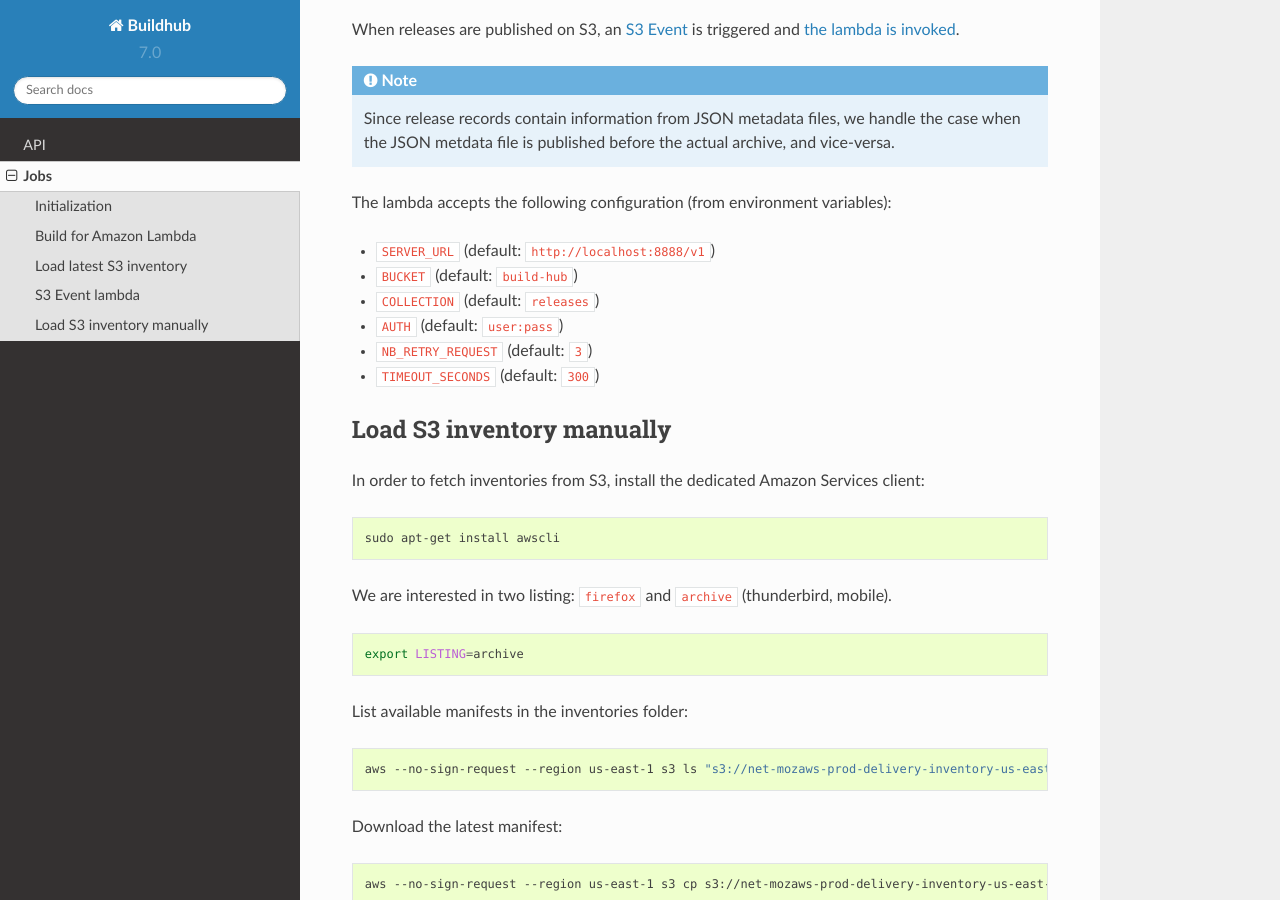
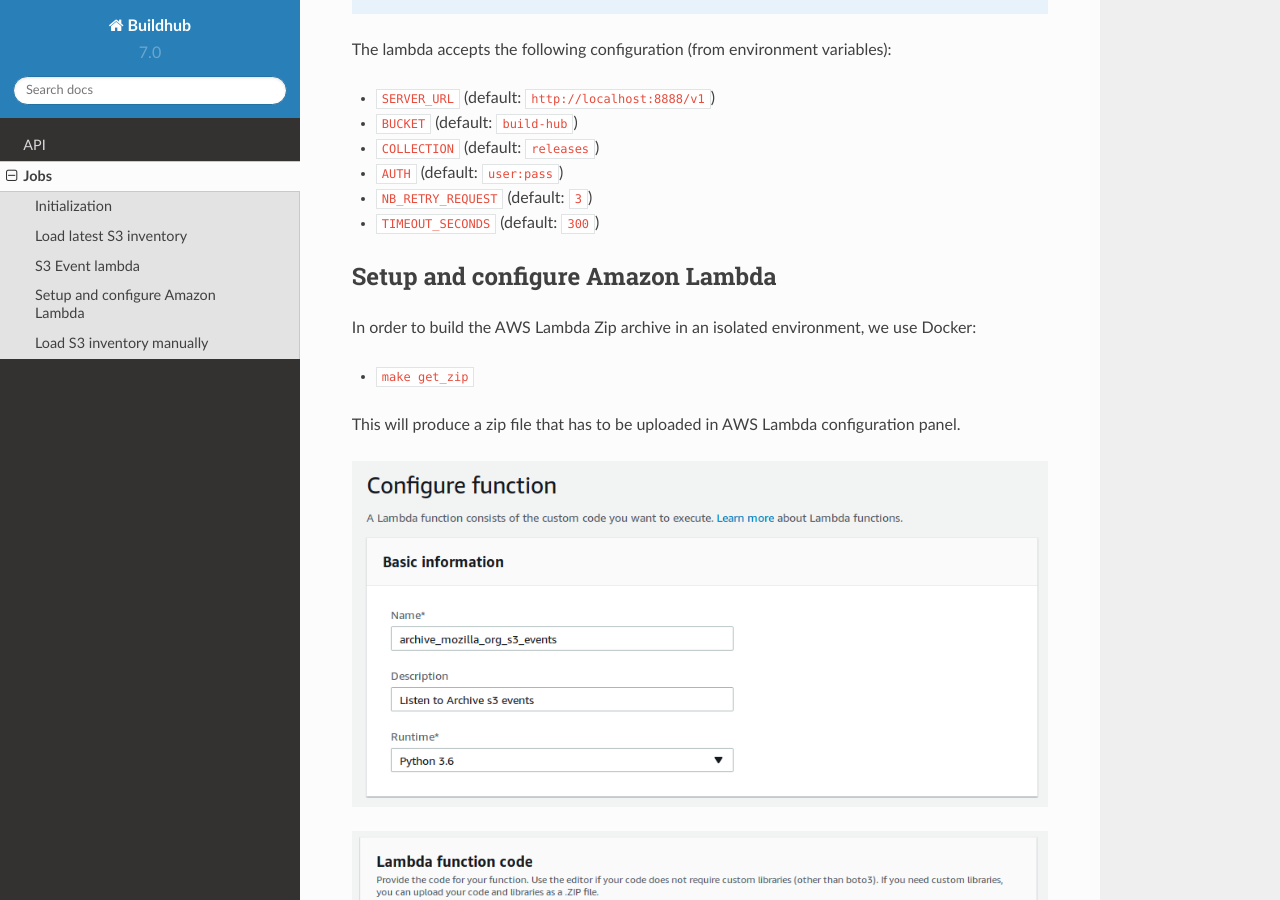
Before and after one commit to mozilla-services/buildhub, a Sphinx documentation site: the page built from docs/jobs.rst, in a window 1280 px wide and 900 px high, scrolled down 2239 px. Built offline with Sphinx 7.4.7 and the Read the Docs theme 2.0.0, drawn with Linux system fonts in a browser that asks for light colours; some of the changed text lies outside the part shown.

Commit message:
Document S3 lambda configration

```diff
--- a/docs/jobs.rst
+++ b/docs/jobs.rst
@@ -36,14 +36,6 @@ The JSON schema validation can be enabled on the server with the following setti
 .. code-block:: ini
 
     kinto.experimental_collection_schema_validation = true
-
-
-Build for Amazon Lambda
-=======================
-
-In order to build the AWS Lambda Zip archive in an isolated environment, we use Docker:
-
-* ``make get_zip``
 
 
 Load latest S3 inventory
@@ -90,6 +82,22 @@ The lambda accepts the following configuration (from environment variables):
 * ``AUTH`` (default: ``user:pass``)
 * ``NB_RETRY_REQUEST`` (default: ``3``)
 * ``TIMEOUT_SECONDS`` (default: ``300``)
+
+
+Setup and configure Amazon Lambda
+=================================
+
+In order to build the AWS Lambda Zip archive in an isolated environment, we use Docker:
+
+* ``make get_zip``
+
+This will produce a zip file that has to be uploaded in AWS Lambda configuration panel.
+
+.. image:: lambda-1.png
+.. image:: lambda-2.png
+.. image:: lambda-3.png
+.. image:: lambda-4.png
+
 
 
 Load S3 inventory manually
```
Also changed, not shown: docs/lambda-1.png (added), docs/lambda-2.png (added), docs/lambda-3.png (added), docs/lambda-4.png (added).
